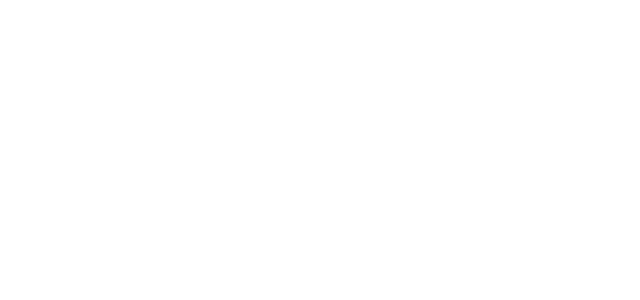
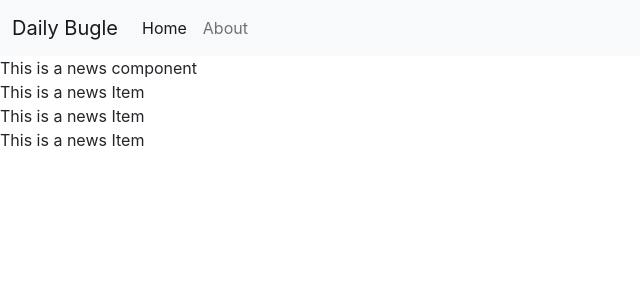
Before and after one commit to VanshArora08/DailyBugle-React-, a React (Create React App) app: page / in a window 1280 px wide. Shown: the top 300 px of the page, without its empty margins (0-640 px from the left). Built offline with nearby package versions, Linux system fonts and the light colour scheme.

Commit message:
Basic structural components are created with navbar

```diff
--- a/public/index.html
+++ b/public/index.html
@@ -12,7 +12,7 @@
     <link rel="apple-touch-icon" href="%PUBLIC_URL%/logo192.png" />
     <link rel="manifest" href="%PUBLIC_URL%/manifest.json" />
     <link href="https://cdn.jsdelivr.net/npm/bootstrap@5.2.0-beta1/dist/css/bootstrap.min.css" rel="stylesheet" integrity="sha384-0evHe/X+R7YkIZDRvuzKMRqM+OrBnVFBL6DOitfPri4tjfHxaWutUpFmBp4vmVor" crossorigin="anonymous">
-    <title>React App</title>
+    <title>Daily Bugle-Your daily News dose</title>
   </head>
   <body>
     <script src="https://cdn.jsdelivr.net/npm/bootstrap@5.2.0-beta1/dist/js/bootstrap.bundle.min.js" integrity="sha384-pprn3073KE6tl6bjs2QrFaJGz5/SUsLqktiwsUTF55Jfv3qYSDhgCecCxMW52nD2" crossorigin="anonymous"></script>
--- a/src/App.js
+++ b/src/App.js
@@ -1,11 +1,15 @@
-import logo from './logo.svg';
 import './App.css';
+import './Components/Navbar';
 import React, { Component } from 'react'
+import Navbar from './Components/Navbar'
+import News from './Components/News';
 
 export default class App extends Component {
   render() {
     return (
       <div>
+        <Navbar/>
+        <News/>
 
       </div>
     )
--- /dev/null
+++ b/src/Components/Navbar.js
@@ -0,0 +1,32 @@
+import React, { Component } from 'react'
+
+export default class Navbar extends Component {
+  render() {
+    return (
+      <div>
+        <nav className="navbar navbar-expand-lg bg-light">
+        <div className="container-fluid">
+            <a className="navbar-brand" href="/"><span>Daily Bugle</span></a>
+            <button className="navbar-toggler" type="button" data-bs-toggle="collapse" data-bs-target="/navbarSupportedContent" aria-controls="navbarSupportedContent" aria-expanded="false" aria-label="Toggle navigation">
+            <span className="navbar-toggler-icon"></span>
+            </button>
+            <div className="collapse navbar-collapse" id="navbarSupportedContent">
+            <ul className="navbar-nav me-auto mb-2 mb-lg-0">
+                <li className="nav-item">
+                <a className="nav-link active" aria-current="page" href="/">Home</a>
+                </li>
+                <li className="nav-item">
+                <a className="nav-link" href="/">About</a>
+                </li>
+
+
+            </ul>
+            </div>
+        </div>
+        </nav>
+
+
+      </div>
+    )
+  }
+}
--- /dev/null
+++ b/src/Components/News.js
@@ -0,0 +1,18 @@
+import React, { Component } from 'react'
+import NewsItem from './NewsItem';
+
+
+export class News extends Component {
+  render() {
+    return (
+      <div>
+        This is a news component
+        <NewsItem/>
+        <NewsItem/>
+        <NewsItem/>
+      </div>
+    )
+  }
+}
+
+export default News
--- /dev/null
+++ b/src/Components/NewsItem.js
@@ -0,0 +1,13 @@
+import React, { Component } from 'react'
+
+export class NewsItem extends Component {
+  render() {
+    return (
+      <div>
+        This is a news Item
+      </div>
+    )
+  }
+}
+
+export default NewsItem
```
Also changed, not shown: src/logo.svg (deleted).
